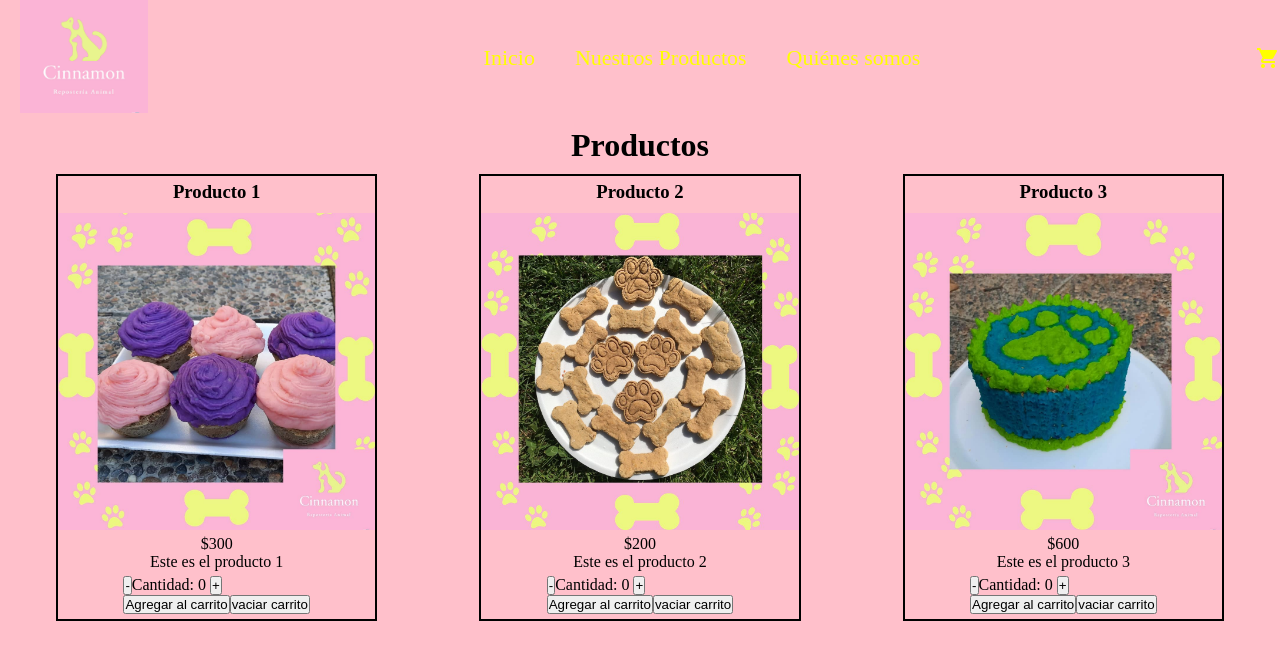
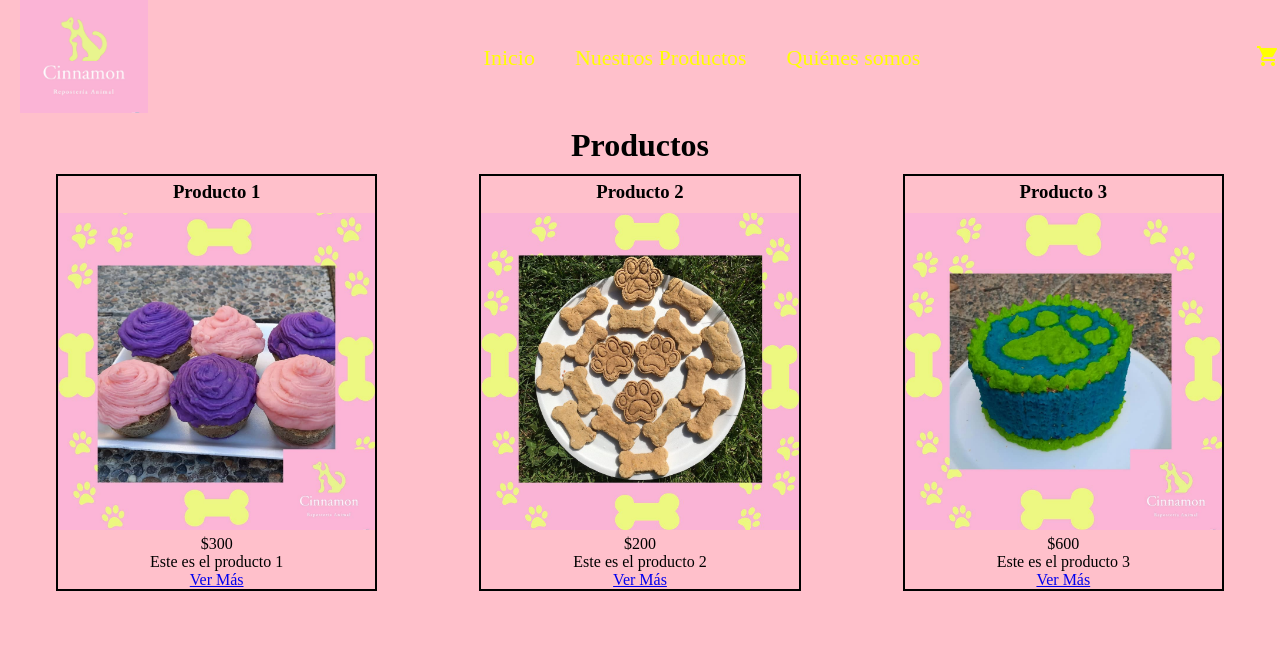
Before and after one commit to JuaniGar/cinnamon, a React (Create React App) app: page / in a window 1280 px wide. Shown: the top 660 px of the page. Built offline with nearby package versions, Linux system fonts and the light colour scheme.

Commit message:
correccion sincronizar counter

```diff
--- a/src/App.js
+++ b/src/App.js
@@ -1,6 +1,7 @@
 import ItemListContainer from "./components/ItemListContainer.js"
 import NavBar from "./components/NavBar.js"
-import ItemDetailContainer from './components/ItemDetailContainer';
+import ItemDetailContainer from './components/ItemDetailContainer.js';
+import Cart from './components/Cart.js'
 import { BrowserRouter, Route, Switch } from "react-router-dom";
 import CustomProvider from "./components/CartContext.js";
 
@@ -11,6 +12,7 @@ const App = () => {
             <CustomProvider>
                 <NavBar/>
                 <Switch>
+                    <Route path="/cart" component={Cart}/>
                     <Route path="/" component={ItemListContainer} exact />
                     <Route path="/category/:id" component={ItemListContainer}/>
                     <Route path="/item/:id" component={ItemDetailContainer}/>
--- /dev/null
+++ b/src/components/Cart.js
@@ -0,0 +1,5 @@
+const Cart = () => {
+
+}
+
+export default Cart
--- a/src/components/CartWidget.js
+++ b/src/components/CartWidget.js
@@ -1,7 +1,12 @@
+import {Link} from 'react-router-dom';
+
+
 const CartWidget = () => {
     return (
         <>
+        <Link to="/cart">
         <p className="material-icons">shopping_cart</p>
+        </Link>
         </>
      );
 }
--- a/src/components/Item.js
+++ b/src/components/Item.js
@@ -14,7 +14,9 @@ const Item = ({data}) => {
             </Link>
                 <p>{data.precio}</p>
                 <p>{data.descripcion}</p>
-                <ItemCount stock={data.stock} initial={0}/>
+            <Link to={`/item/${data.id}`} className="detailLink">
+                Ver Más
+            </Link>
             </div>
 
         </>
--- a/src/components/ItemCount.js
+++ b/src/components/ItemCount.js
@@ -27,22 +27,22 @@ const ItemCount = ({stock, initial, onAdd }) => {
     }
 
 
-    const clear = () =>{clearCart()}
+    const clear = () =>{
+        clearCart()
+    }
 
     return (
         <>
+        {endCart ?
+            <Link to="/cart"><button>Finalizar compra</button></Link>:
             <div className="cardForm">
                 <button className="cardFormBtn" onClick={restar}>-</button>
                 <p className="cardFormText">Cantidad: {quantity} </p>
                 <button className="cardFormBtn" onClick={sumar}>+</button><br></br>
-                {endCart ?
-                <Link to="/cart"><button>Finalizar compra</button></Link>:
                 <button onClick={add}> Agregar al carrito</button>
-                }
                 <button onClick={clear}>vaciar carrito</button>
-
-
             </div>
+        }
         </>
     );
 }
--- a/src/components/ItemListContainer.js
+++ b/src/components/ItemListContainer.js
@@ -10,7 +10,6 @@ const ItemListContainer = () => {
         <h1 className="sectionTitle">Productos</h1>
         <ItemList/>
         </div>
-
         </>
      );
 }
```
Also changed, not shown: src/style.css (line endings or trailing spaces).
